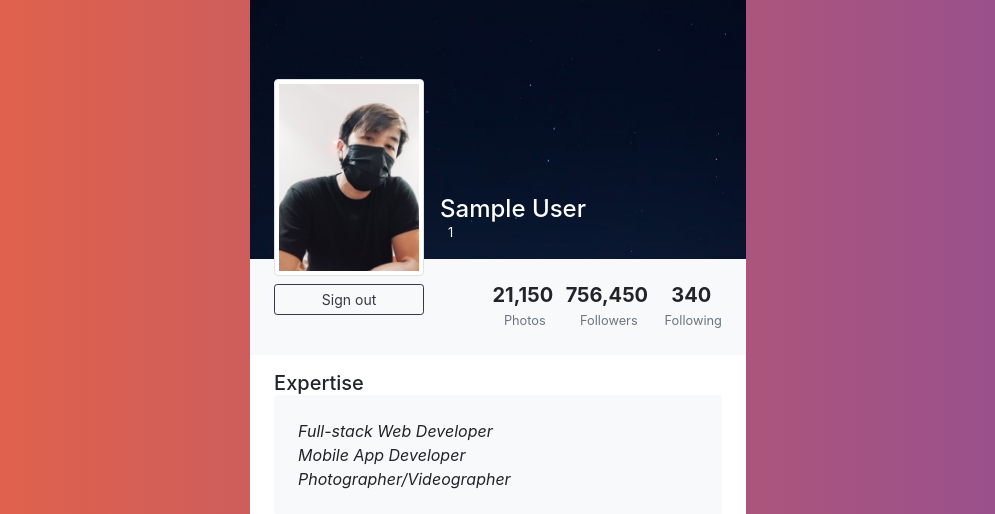
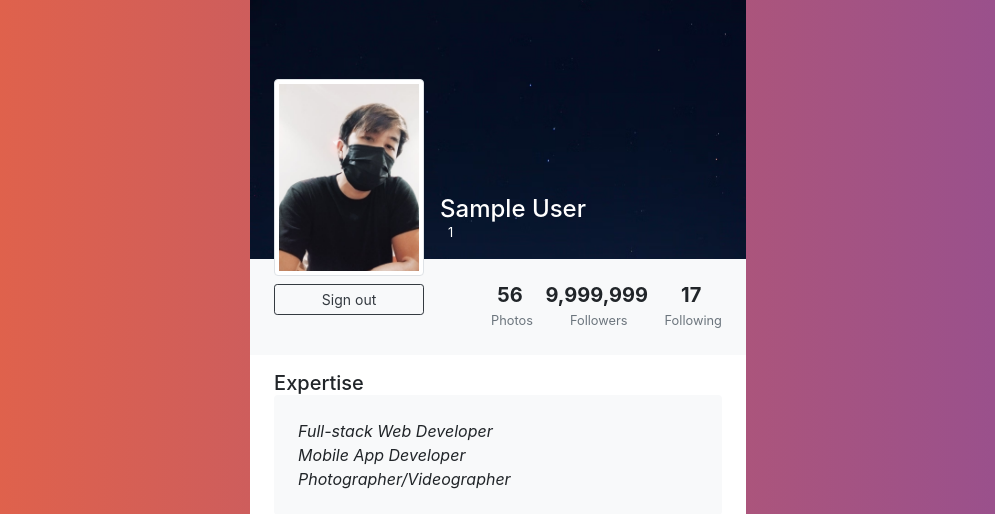
Before and after one commit to LaugoRamonJacob/act6-MyTumblr-Laugo, a PHP site: page /account.php in a window 1280 px wide. Shown: the part 49-563 px from the top of the page, without its empty margins (142-1137 px from the left). Run offline with PHP 8.4, Linux system fonts and the light colour scheme; the visitor is signed in with stand-in values (Sample User, id 1); some libraries are stand-ins or nearby versions.

Commit message:
count of numbers has been changed

```diff
--- a/account.php
+++ b/account.php
@@ -64,13 +64,13 @@ body {
             <div class="bg-light p-4 d-flex justify-content-end text-center">
                 <ul class="list-inline mb-0">
                     <li class="list-inline-item">
-                        <h5 class="font-weight-bold mb-0 d-block">21,150</h5><small class="text-muted"> <i class="fas fa-image mr-1"></i>Photos</small>
+                        <h5 class="font-weight-bold mb-0 d-block">56</h5><small class="text-muted"> <i class="fas fa-image mr-1"></i>Photos</small>
                     </li>
                     <li class="list-inline-item">
-                        <h5 class="font-weight-bold mb-0 d-block">756,450</h5><small class="text-muted"> <i class="fas fa-user mr-1"></i>Followers</small>
+                        <h5 class="font-weight-bold mb-0 d-block">9,999,999</h5><small class="text-muted"> <i class="fas fa-user mr-1"></i>Followers</small>
                     </li>
                     <li class="list-inline-item">
-                        <h5 class="font-weight-bold mb-0 d-block">340</h5><small class="text-muted"> <i class="fas fa-user mr-1"></i>Following</small>
+                        <h5 class="font-weight-bold mb-0 d-block">17</h5><small class="text-muted"> <i class="fas fa-user mr-1"></i>Following</small>
                     </li>
                 </ul>
             </div>
```
Also changed, not shown: 2 other files.
